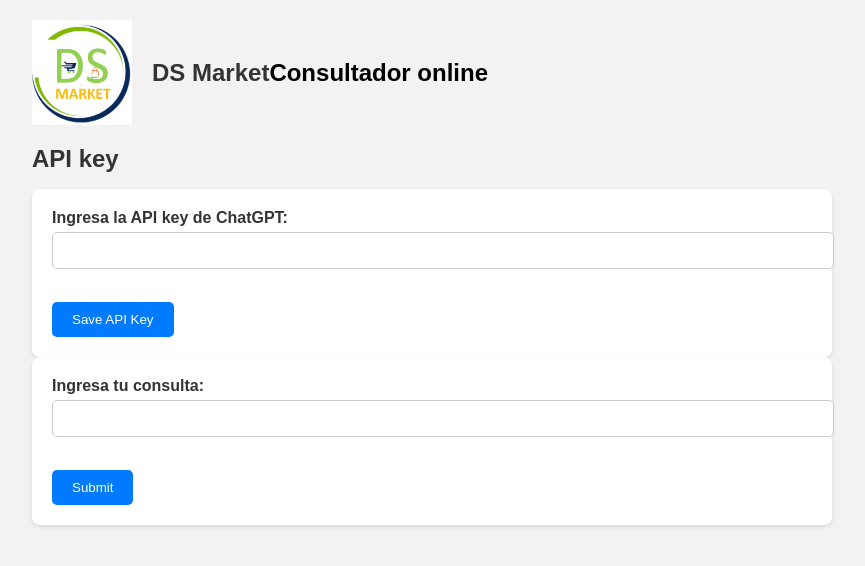
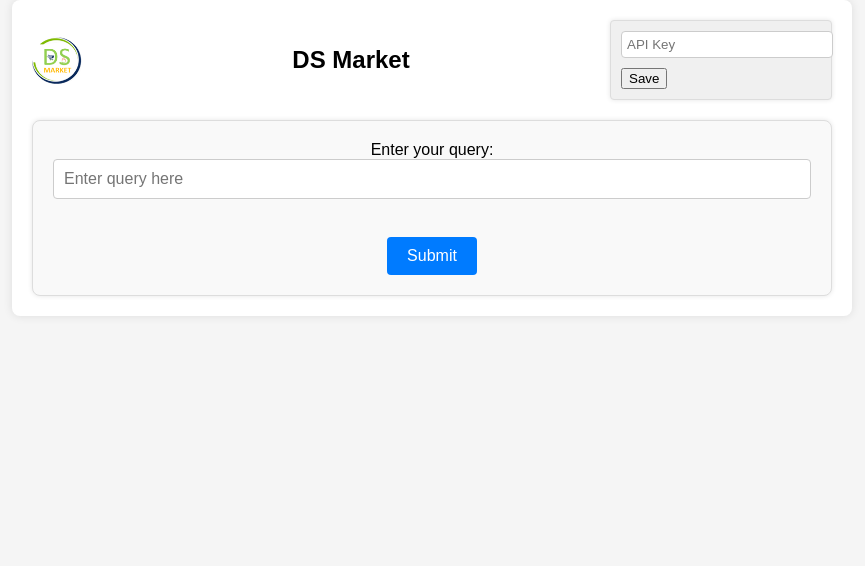
Before and after one commit to alexholmesv/dataAiQuery, a Flask app: page / in a window 1280 px wide. Shown: the top 566 px of the page, without its empty margins (208-1073 px from the left). Run offline with Flask 3, Linux system fonts and the light colour scheme.

Commit message:
inserted comments

```diff
--- a/app.py
+++ b/app.py
@@ -4,11 +4,14 @@ import openai
 
 app = Flask(__name__)
 
-# Load CSV data
+#Habilitar el auto reload
+app.config["TEMPLATES_AUTO_RELOAD"] = True
+
+# Cargar CSV de pryeba
 data = pd.read_csv('test.csv')
 
-# OpenAI API key
-openai.api_key = None
+# API Key OpenAI. NO SE PUEDE HARDCODEAR.
+openai.api_key = ""
 
 def generate_response(query):
     response = openai.Completion.create(
@@ -18,20 +21,25 @@ def generate_response(query):
     )
     return response.choices[0].text.strip()
 
+# Endpoints
+@app.route('/query', methods=['GET', "POST"])
+def index():
+    if request.method == 'POST':
+        query = request.form.get('query')
+        if query:
+
+            response = generate_response(query)
+            return render_template('index.html', response=response, query=query)
+        else:
+            return render_template('index.html', error='No query provided')
+
+
+
 # Homepage route
 @app.route('/')
 def home():
     return render_template('index.html')
 
-# Query endpoint
-@app.route('/query', methods=['GET'])
-def query_data():
-    query = request.args.get('query')
-    if query:
-        response = generate_response(query)
-        return jsonify({'response': response})
-    else:
-        return jsonify({'error': 'No query provided'})
 
 @app.route('/save-api-key', methods=['POST'])
 def save_api_key():
--- a/static/styles.css
+++ b/static/styles.css
@@ -1,67 +1,75 @@
+
 body {
     font-family: Arial, sans-serif;
+    background-color: #f5f5f5;
     margin: 0;
     padding: 0;
-    background-color: #f2f2f2;
 }
-
 .container {
     max-width: 800px;
     margin: 0 auto;
     padding: 20px;
+    background-color: #ffffff;
+    border-radius: 8px;
+    box-shadow: 0 0 10px rgba(0, 0, 0, 0.1);
 }
-
-header {
+.header {
     display: flex;
+    justify-content: space-between;
     align-items: center;
     margin-bottom: 20px;
 }
-
-header img {
-    margin-right: 20px;
+.header img {
+    width: 50px;
+    height: 50px;
+    margin-right: 10px;
 }
-
-h1 {
+.header h1 {
     font-size: 24px;
-    color: #333;
+    margin: 0;
 }
-
-form {
-    background-color: #fff;
+.api-key-box {
+    float: right;
+    width: 200px;
+    padding: 10px;
+    background-color: #f0f0f0;
+    border: 1px solid #ddd;
+    border-radius: 4px;
+    box-shadow: 0 0 5px rgba(0, 0, 0, 0.1);
+}
+.api-key-box input[type="text"] {
+    width: 100%;
+    padding: 5px;
+    margin-bottom: 10px;
+    border: 1px solid #ccc;
+    border-radius: 4px;
+}
+.query-box {
+    text-align: center;
     padding: 20px;
+    background-color: #f9f9f9;
+    border: 1px solid #ddd;
     border-radius: 8px;
-    box-shadow: 0 2px 4px rgba(0, 0, 0, 0.1);
+    box-shadow: 0 0 5px rgba(0, 0, 0, 0.1);
 }
-
-label {
-    font-weight: bold;
-    color: #333;
-}
-
-input[type="text"] {
+.query-box input[type="text"] {
     width: 100%;
     padding: 10px;
-    margin-top: 5px;
-    margin-bottom: 15px;
+    margin-bottom: 20px;
     border: 1px solid #ccc;
-    border-radius: 5px;
+    border-radius: 4px;
+    font-size: 16px;
+    box-sizing: border-box;
 }
-
-input[type="submit"] {
+.query-box input[type="submit"] {
+    padding: 10px 20px;
     background-color: #007bff;
-    color: #fff;
-    padding: 10px 20px;
+    color: #ffffff;
     border: none;
-    border-radius: 5px;
+    border-radius: 4px;
+    font-size: 16px;
     cursor: pointer;
 }
-
-input[type="submit"]:hover {
+.query-box input[type="submit"]:hover {
     background-color: #0056b3;
 }
-
-#response {
-    margin-top: 20px;
-    font-size: 16px;
-    color: #333;
-}
--- a/templates/index.html
+++ b/templates/index.html
@@ -3,35 +3,41 @@
 <head>
     <meta charset="UTF-8">
     <meta name="viewport" content="width=device-width, initial-scale=1.0">
-    <title>ChatGPT Query</title>
+    <title>DS Market AI Query</title>
     <link rel="stylesheet" href="{{ url_for('static', filename='styles.css') }}">
 </head>
 <body>
     <div class="container">
-        <header>
-            <img src="{{ url_for('static', filename='ds_logo.png') }}" alt="Logo" style="width: 100px;">
+        <div class="header">
+            <img src="{{ url_for('static', filename='ds_logo.png') }}" alt="Logo">
             <h1>DS Market</h1>
-            <h2>Consultador online</h2>
-        </header>
-        <h1>API key</h1>
+            <div class="api-key-box">
                 <form id="apiKeyForm">
-            <label for="apiKey">Ingresa la API key de ChatGPT:</label><br>
-            <input type="text" id="apiKey" name="apiKey"><br><br>
-            <input type="submit" value="Save API Key">
+                    <input type="text" id="apiKey" name="apiKey" placeholder="API Key">
+                    <br>
+                    <input type="submit" value="Save">
                 </form>
-        <p id="message" style="display: none; color: green;"></p>
-        <form id="queryForm">
-            <label for="query">Ingresa tu consulta:</label><br>
-            <input type="text" id="query" name="query"><br><br>
+                <p id="message" style="display: none; color: green; font-size: 12px; margin-top: 5px;"></p>
+            </div>
+        </div>
+        <div class="query-box" id="queryBox">
+            <form id="queryForm" action="/" method="POST">
+                <label for="query">Enter your query:</label><br>
+                <input type="text" id="query" name="query" placeholder="Enter query here"><br><br>
                 <input type="submit" value="Submit">
             </form>
             <div id="response"></div>
         </div>
+    </div>
 
     <script>
        document.getElementById("apiKeyForm").addEventListener("submit", function(event) {
-            event.preventDefault();
+            event.preventDefault();  // Prevent default form submission behavior
+
+            // Get API key from the form
             var apiKey = document.getElementById("apiKey").value;
+
+            // Send API key to the backend
             fetch('/save-api-key', {
                 method: 'POST',
                 headers: {
@@ -42,8 +48,30 @@
             .then(response => response.json())
             .then(data => {
                 console.log(data);
+
+                // Display message
                 document.getElementById("message").innerText = data.message;
-                document.getElementById("message").style.display = "block";
+
+                // Show the query box
+                document.getElementById("queryBox").style.display = "block";
+            })
+            .catch(error => console.error('Error:', error));
+        });
+
+        document.getElementById("queryForm").addEventListener("submit", function(event) {
+            event.preventDefault();  // Prevent default form submission behavior
+
+            // Get query from the form
+            var query = document.getElementById("query").value;
+
+            // Send query to the backend
+            fetch('/query?query=' + encodeURIComponent(query))
+            .then(response => response.json())
+            .then(data => {
+                console.log(data);
+
+                // Display response message
+                document.getElementById("response").innerText = data.response;
             })
             .catch(error => console.error('Error:', error));
         });
```
Lines whose indentation alone changed are shown as unchanged.
